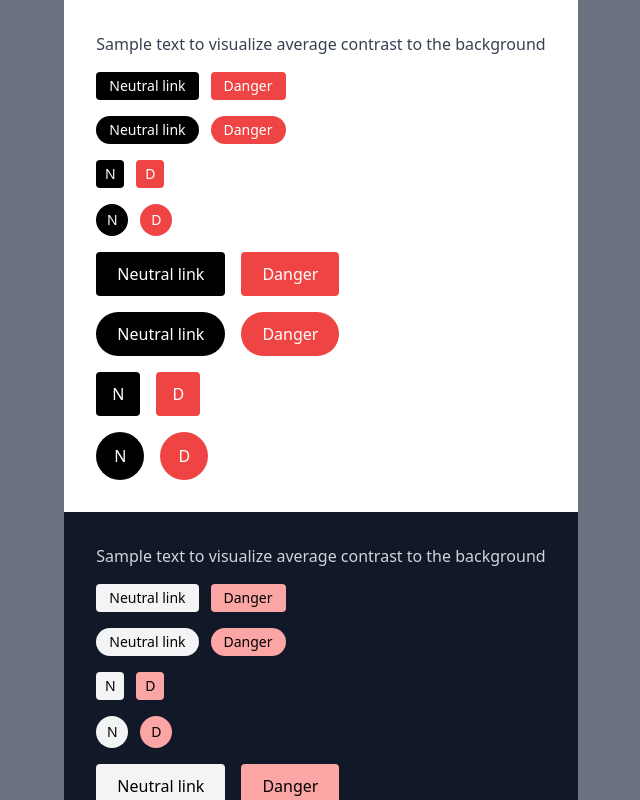
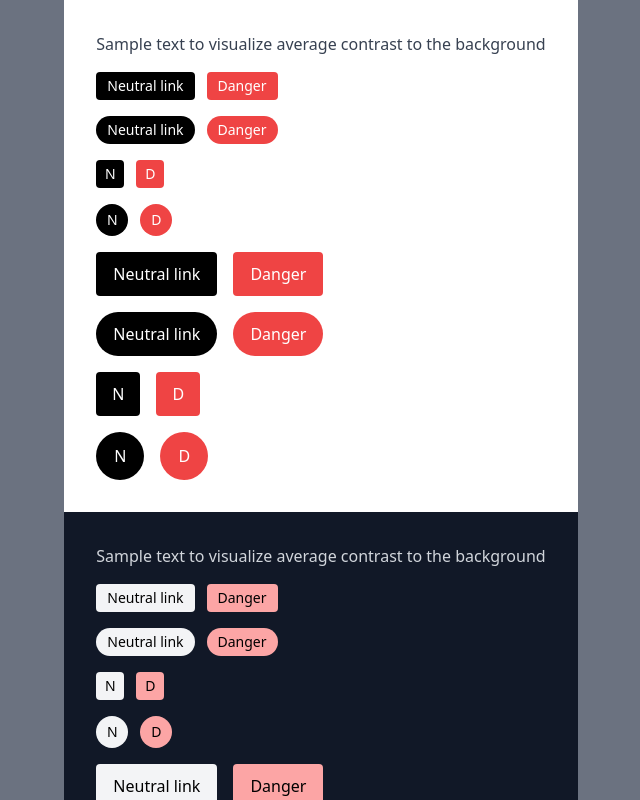
Before and after one commit to FlynnRider-000/nextjs-starter, a Next.js app: page / in a window 1280 px wide. Shown: the top 800 px of the page, without its empty margins (319-959 px from the left). Built offline with nearby package versions, Linux system fonts and the light colour scheme.

Commit message:
refactor(Button): shrink paddings

```diff
--- a/src/components/buttons/_Button.tsx
+++ b/src/components/buttons/_Button.tsx
@@ -46,12 +46,12 @@ export const Button: PolymorphicForwardRefExoticComponent<
 						"text-sm",
 						shape === "circle"
 							? "h-8 w-8"
-							: ["h-7", shape === "square" ? "w-7" : "px-3"],
+							: ["h-7", shape === "square" ? "w-7" : "px-2.5"],
 					)]: size === "sm",
 					[clsx(
 						shape === "circle"
 							? "h-12 w-12"
-							: ["h-11", shape === "square" ? "w-11" : "px-5"],
+							: ["h-11", shape === "square" ? "w-11" : "px-4"],
 					)]: size === "md",
 				},
 				{
```
